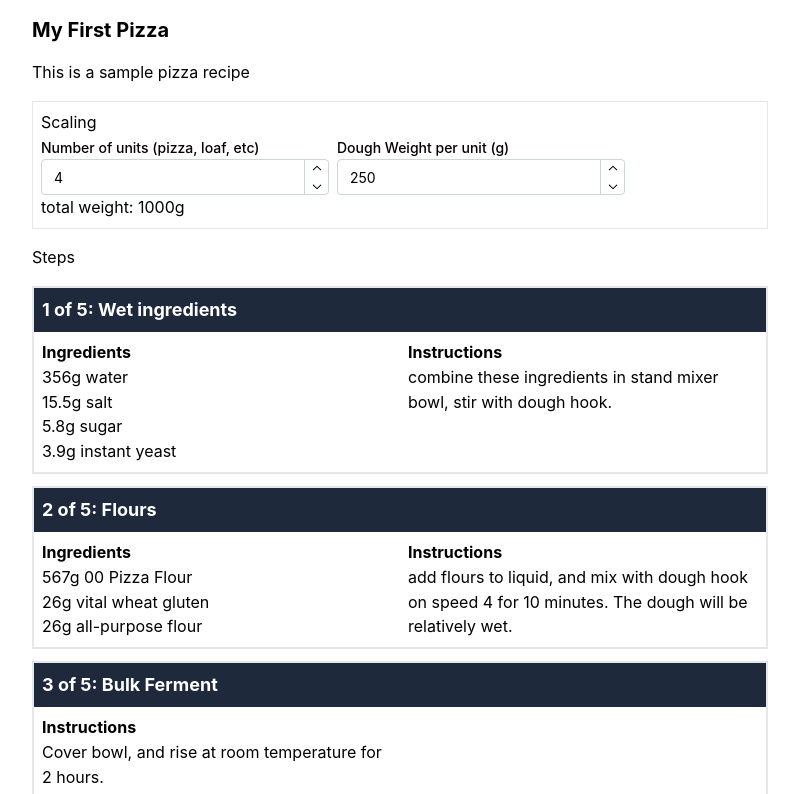
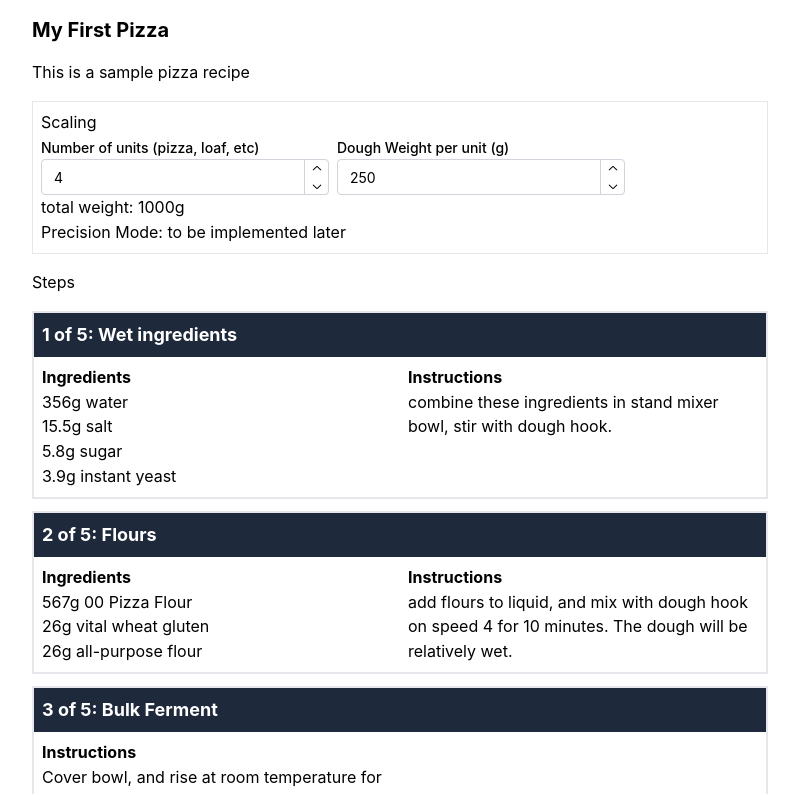
Before and after one commit to klalicki/bakers-mode, a React (Create React App) app: page / in a window 1280 px wide. Shown: the top 794 px of the page, without its empty margins (240-1039 px from the left). Built offline with nearby package versions, Linux system fonts and the light colour scheme.

Commit message:
adds placeholder for precision mode

```diff
--- a/src/components/TargetScaleSetter/TargetScaleSetter.tsx
+++ b/src/components/TargetScaleSetter/TargetScaleSetter.tsx
@@ -29,8 +29,8 @@ export const TargetScaleSetter = () => {
           onChange={setUnitWeight}
         />
       </div>
-
       <p aria-live="polite">total weight: {targetWeight}g</p>
+      <div>Precision Mode: to be implemented later</div>
     </article>
   );
 };
```
